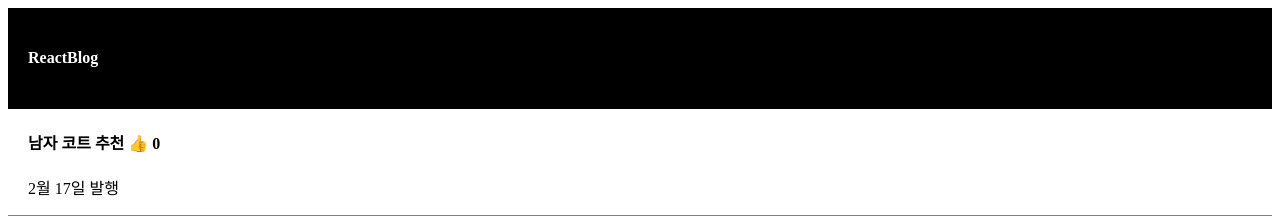
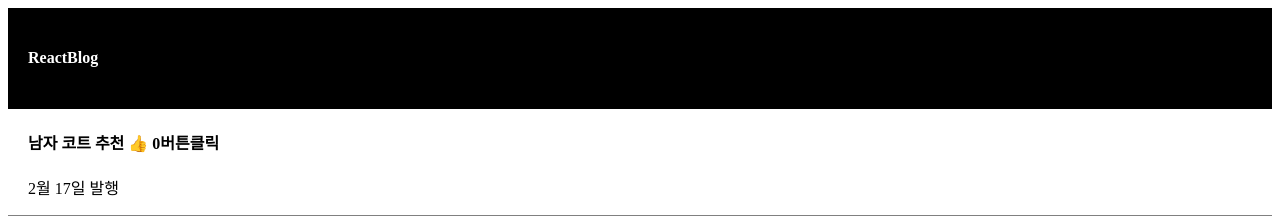
Before and after one commit to 55soup/react-exam, a React (Create React App) app in the folder blog/: page / in a window 1280 px wide. Shown: the top 220 px of the page. Built offline with nearby package versions, Linux system fonts and the light colour scheme.

Commit message:
state변경함수

```diff
--- a/blog/src/App.js
+++ b/blog/src/App.js
@@ -19,7 +19,16 @@ function App() {
       </div>
       <div className="list">
         <h4>
-          {글제목[0]} <span onClick={따봉변경함수}>👍</span> {따봉}
+          {글제목[0]}{" "}
+          <span
+            onClick={() => {
+              따봉변경함수(따봉 + 1);
+            }}
+          >
+            👍
+          </span>{" "}
+          {따봉}
+          <span>버튼클릭</span>
         </h4>
         <p>2월 17일 발행</p>
       </div>
```
